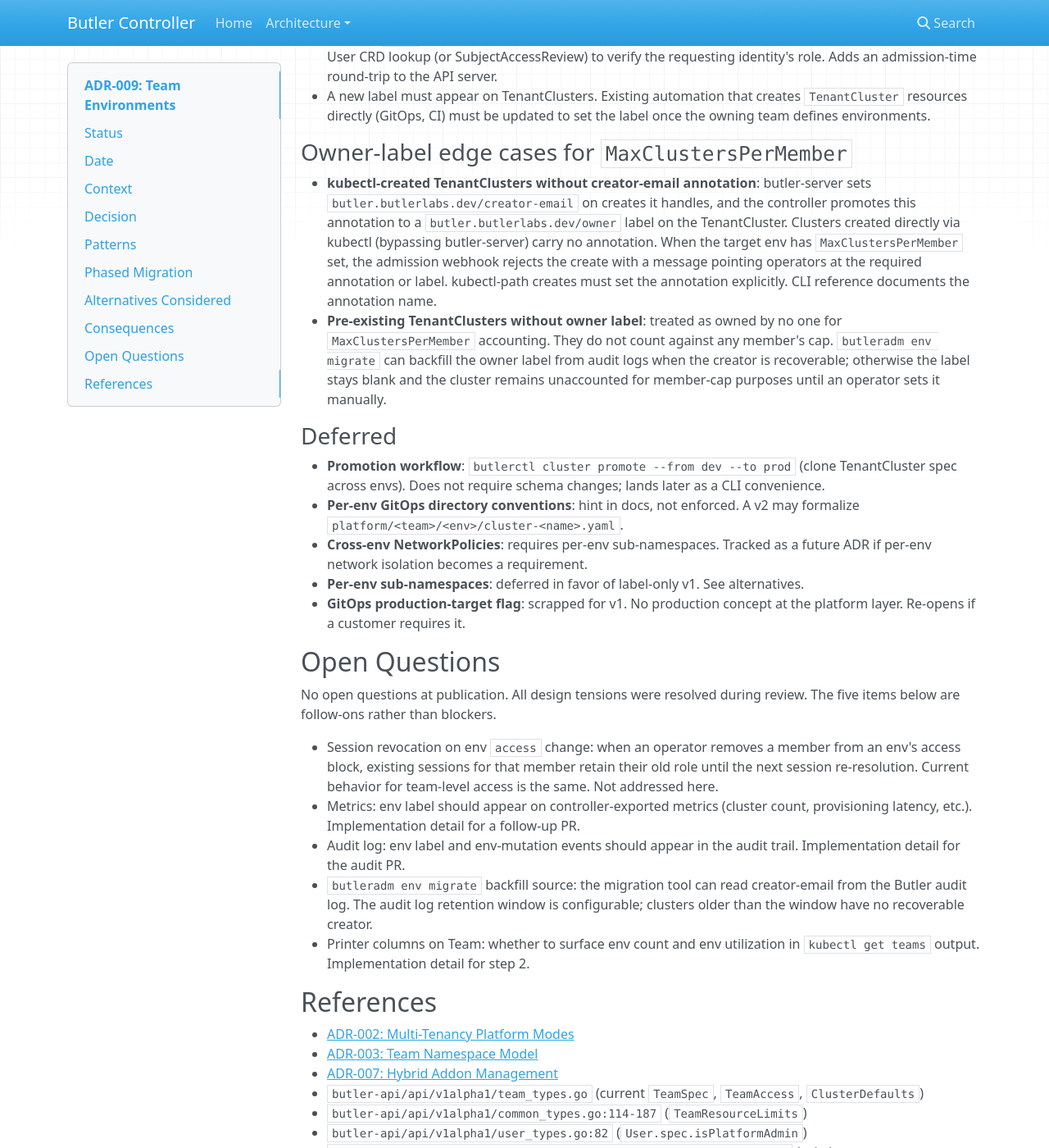
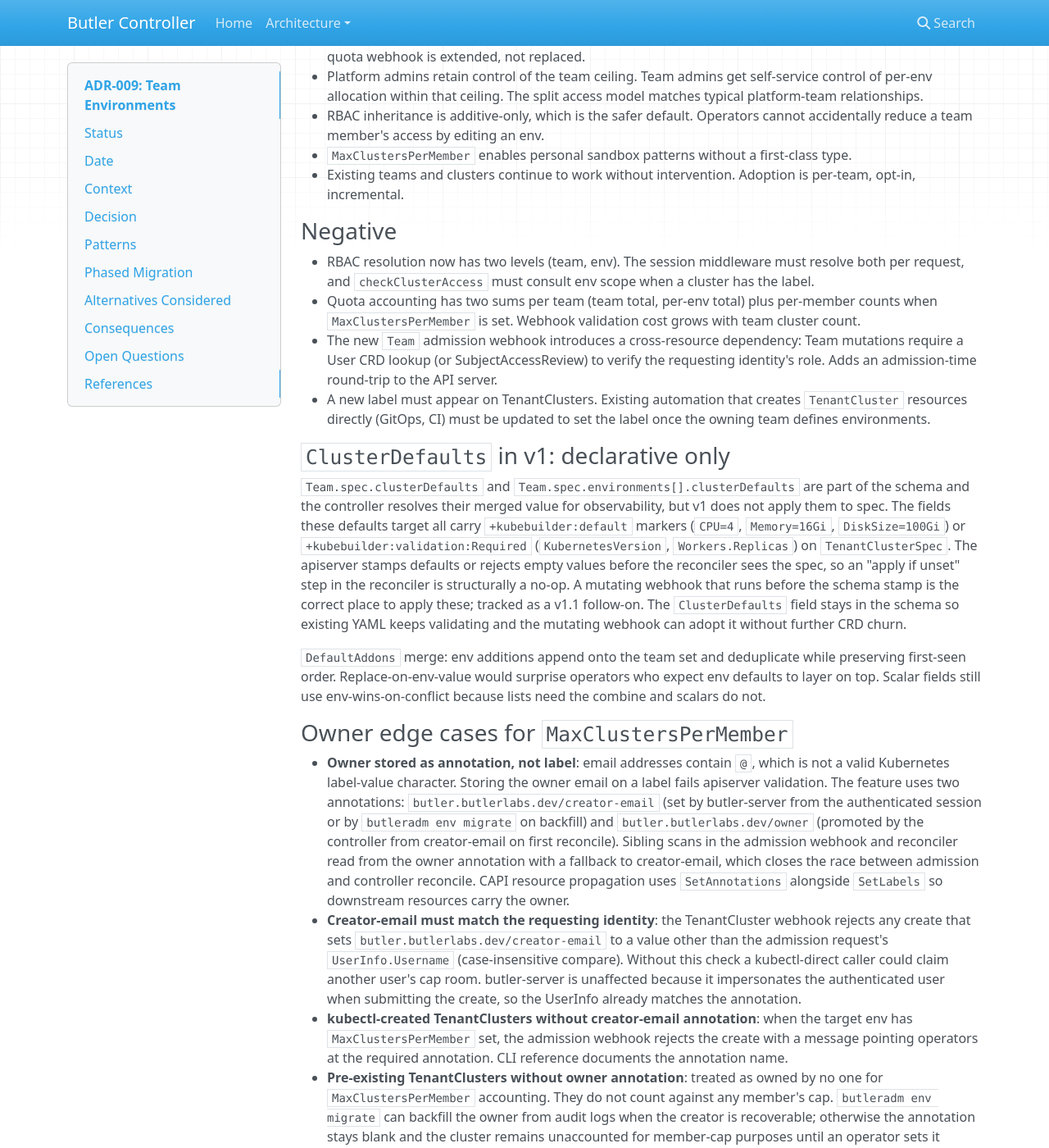
Before and after one commit to butlerdotdev/butler-controller, an MkDocs documentation site: the page built from docs/architecture/ADR-009-team-environments.md, in a window 1280 px wide and 1400 px high, scrolled down 7834 px. Shown: the whole window at 82% size. Built offline with MkDocs 1.6.1, drawn with Linux system fonts in a browser that asks for light colours; nearby versions of some CDN libraries; some of the changed text lies outside the part shown.

Commit message:
docs(adr): align ADR-009 with implementation fixes
Three substantive updates land together.

1. EnvironmentLimits scope. Drop the TeamResourceLimits embed; v1
   enforces MaxClusters and MaxClustersPerMember only. Compute,
   storage, and node caps stay on Team.spec.resourceLimits. The ADR
   now states the narrowing explicitly with the rationale (two
   enforcement paths reporting different answers on the same TC),
   leaving broader env caps for a follow-on ADR.

2. Owner storage: annotation, not label. Email addresses contain
   "@", which is not a valid Kubernetes label-value character. The
   ADR now documents the two annotations (creator-email set by
   butler-server or butleradm env migrate, owner promoted by the
   controller), the webhook check that creator-email matches the
   admission request UserInfo.Username (case-insensitive), and the
   sibling-scan fallback from owner to creator-email that closes
   the admission-to-reconcile race.

3. Env access additive-only enforcement. The prior text said env
   access "elevates a member" without stating how a non-member
   reaching env access would be prevented. The ADR now describes
   the Team webhook's strict individual-listing check: every email
   and group in env access must appear in team access.

Two smaller clarifications:

- ClusterDefaults is declarative-only in v1. Kubebuilder defaults
  on TenantClusterSpec fields mean the apiserver stamps values
  before the reconciler can apply team/env defaults. A mutating
  webhook is the correct fix; documented as a v1.1 follow-on. The
  field stays in the schema for forward compatibility.
- DefaultAddons merge semantics spelled out: env additions append
  and deduplicate, not replace. Scalars still use env-wins-on-
  conflict.

````diff
--- a/docs/architecture/ADR-009-team-environments.md
+++ b/docs/architecture/ADR-009-team-environments.md
@@ -59,7 +59,12 @@ type EnvironmentSpec struct {
 }
 
 type EnvironmentLimits struct {
-    TeamResourceLimits `json:",inline"`
+    // MaxClusters caps how many TenantClusters can exist in this
+    // environment. Unset means no env-level cap; the team ceiling still
+    // applies.
+    // +optional
+    // +kubebuilder:validation:Minimum=0
+    MaxClusters *int32 `json:"maxClusters,omitempty"`
 
     // MaxClustersPerMember caps how many TenantClusters each individual
     // team member can own in this environment. Zero or unset means no
@@ -71,7 +76,7 @@ type EnvironmentLimits struct {
 }
 ```
 
-`TeamResourceLimits`, `TeamAccess`, and `ClusterDefaults` are reused verbatim from `butler-api/api/v1alpha1/common_types.go` and `team_types.go`. No new quota surface is introduced.
+`TeamAccess` and `ClusterDefaults` are reused verbatim from `butler-api/api/v1alpha1/common_types.go` and `team_types.go`. `EnvironmentLimits` is intentionally narrow in v1: cluster count and per-member cap only. Compute, storage, and node caps remain on `Team.spec.resourceLimits` and apply team-wide. An earlier shape embedded the full `TeamResourceLimits` surface, which made the enforcement contract ambiguous: the webhook enforced every inherited field at env scope while the reconciler only enforced cluster count. Collapsing the surface removes the drift and keeps the operator mental model simple. Broader env caps can return in a follow-on ADR once a concrete need emerges.
 
 ### Label on TenantCluster
 
@@ -79,7 +84,9 @@ New label: `butler.butlerlabs.dev/environment`. Set at create time; immutable af
 
 ### RBAC: additive-only inheritance
 
-Team-level roles flow through to every environment unchanged. The environment's optional `access` block can elevate a member within that environment; it cannot reduce a member's team-level role. Consequences:
+Team-level roles flow through to every environment unchanged. The environment's optional `access` block can elevate a member within that environment; it cannot reduce a member's team-level role, and it cannot introduce subjects absent from the team-level `access` block. The Team admission webhook rejects a team whose `spec.environments[].access.users[].name` is not already listed in `spec.access.users[].name`, with the same rule applied to groups. Subject matching is strict on individual listings; group memberships are not resolved transitively because admission has no cheap way to enumerate them without an extra authentication service.
+
+Consequences:
 
 - A team admin is admin on every environment by construction.
 - A team operator stays at operator in an environment unless elevated to admin by the env's access block.
@@ -289,10 +296,18 @@ Rejected for v1: enables per-env NetworkPolicies and ResourceQuotas naturally, b
 - The new `Team` admission webhook introduces a cross-resource dependency: Team mutations require a User CRD lookup (or SubjectAccessReview) to verify the requesting identity's role. Adds an admission-time round-trip to the API server.
 - A new label must appear on TenantClusters. Existing automation that creates `TenantCluster` resources directly (GitOps, CI) must be updated to set the label once the owning team defines environments.
 
-### Owner-label edge cases for `MaxClustersPerMember`
+### `ClusterDefaults` in v1: declarative only
 
-- **kubectl-created TenantClusters without creator-email annotation**: butler-server sets `butler.butlerlabs.dev/creator-email` on creates it handles, and the controller promotes this annotation to a `butler.butlerlabs.dev/owner` label on the TenantCluster. Clusters created directly via kubectl (bypassing butler-server) carry no annotation. When the target env has `MaxClustersPerMember` set, the admission webhook rejects the create with a message pointing operators at the required annotation or label. kubectl-path creates must set the annotation explicitly. CLI reference documents the annotation name.
-- **Pre-existing TenantClusters without owner label**: treated as owned by no one for `MaxClustersPerMember` accounting. They do not count against any member's cap. `butleradm env migrate` can backfill the owner label from audit logs when the creator is recoverable; otherwise the label stays blank and the cluster remains unaccounted for member-cap purposes until an operator sets it manually.
+`Team.spec.clusterDefaults` and `Team.spec.environments[].clusterDefaults` are part of the schema and the controller resolves their merged value for observability, but v1 does not apply them to spec. The fields these defaults target all carry `+kubebuilder:default` markers (`CPU=4`, `Memory=16Gi`, `DiskSize=100Gi`) or `+kubebuilder:validation:Required` (`KubernetesVersion`, `Workers.Replicas`) on `TenantClusterSpec`. The apiserver stamps defaults or rejects empty values before the reconciler sees the spec, so an "apply if unset" step in the reconciler is structurally a no-op. A mutating webhook that runs before the schema stamp is the correct place to apply these; tracked as a v1.1 follow-on. The `ClusterDefaults` field stays in the schema so existing YAML keeps validating and the mutating webhook can adopt it without further CRD churn.
+
+`DefaultAddons` merge: env additions append onto the team set and deduplicate while preserving first-seen order. Replace-on-env-value would surprise operators who expect env defaults to layer on top. Scalar fields still use env-wins-on-conflict because lists need the combine and scalars do not.
+
+### Owner edge cases for `MaxClustersPerMember`
+
+- **Owner stored as annotation, not label**: email addresses contain `@`, which is not a valid Kubernetes label-value character. Storing the owner email on a label fails apiserver validation. The feature uses two annotations: `butler.butlerlabs.dev/creator-email` (set by butler-server from the authenticated session or by `butleradm env migrate` on backfill) and `butler.butlerlabs.dev/owner` (promoted by the controller from creator-email on first reconcile). Sibling scans in the admission webhook and reconciler read from the owner annotation with a fallback to creator-email, which closes the race between admission and controller reconcile. CAPI resource propagation uses `SetAnnotations` alongside `SetLabels` so downstream resources carry the owner.
+- **Creator-email must match the requesting identity**: the TenantCluster webhook rejects any create that sets `butler.butlerlabs.dev/creator-email` to a value other than the admission request's `UserInfo.Username` (case-insensitive compare). Without this check a kubectl-direct caller could claim another user's cap room. butler-server is unaffected because it impersonates the authenticated user when submitting the create, so the UserInfo already matches the annotation.
+- **kubectl-created TenantClusters without creator-email annotation**: when the target env has `MaxClustersPerMember` set, the admission webhook rejects the create with a message pointing operators at the required annotation. CLI reference documents the annotation name.
+- **Pre-existing TenantClusters without owner annotation**: treated as owned by no one for `MaxClustersPerMember` accounting. They do not count against any member's cap. `butleradm env migrate` can backfill the owner from audit logs when the creator is recoverable; otherwise the annotation stays blank and the cluster remains unaccounted for member-cap purposes until an operator sets it manually.
 
 ### Deferred
 
````
